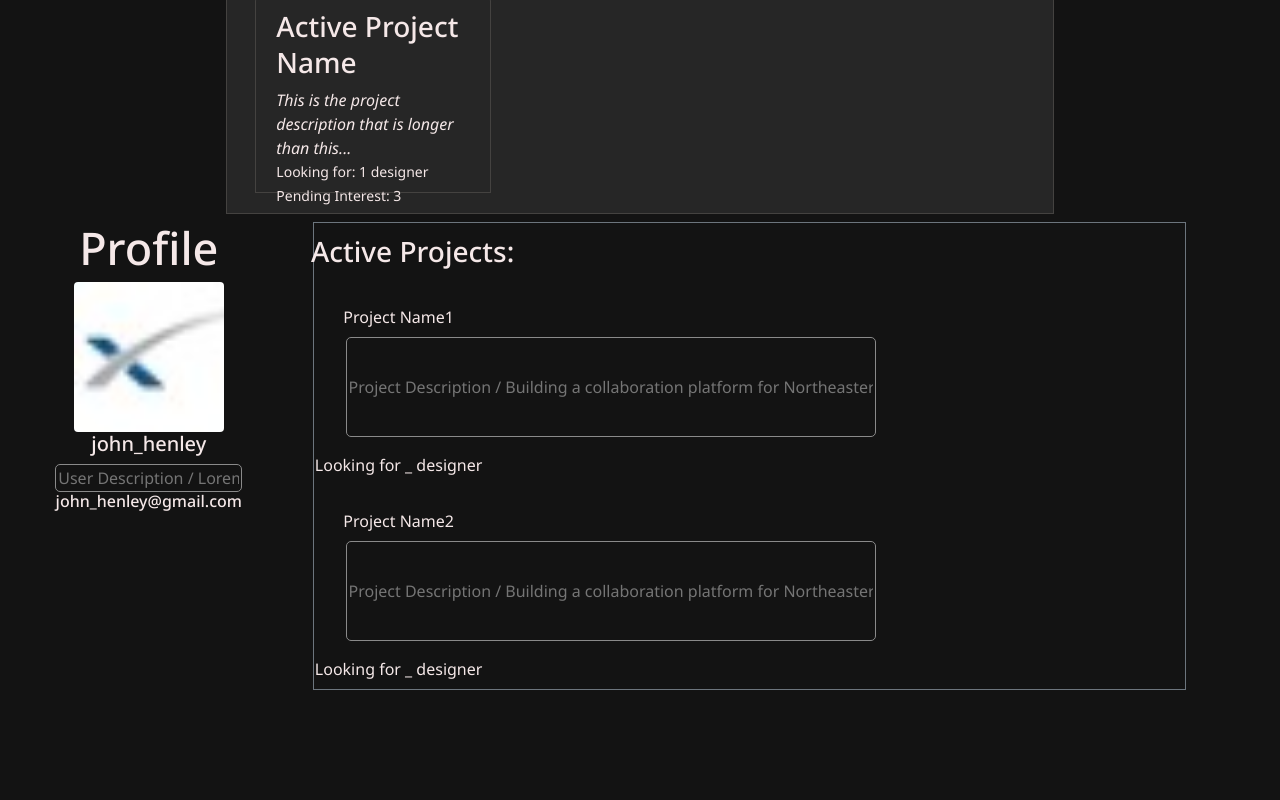
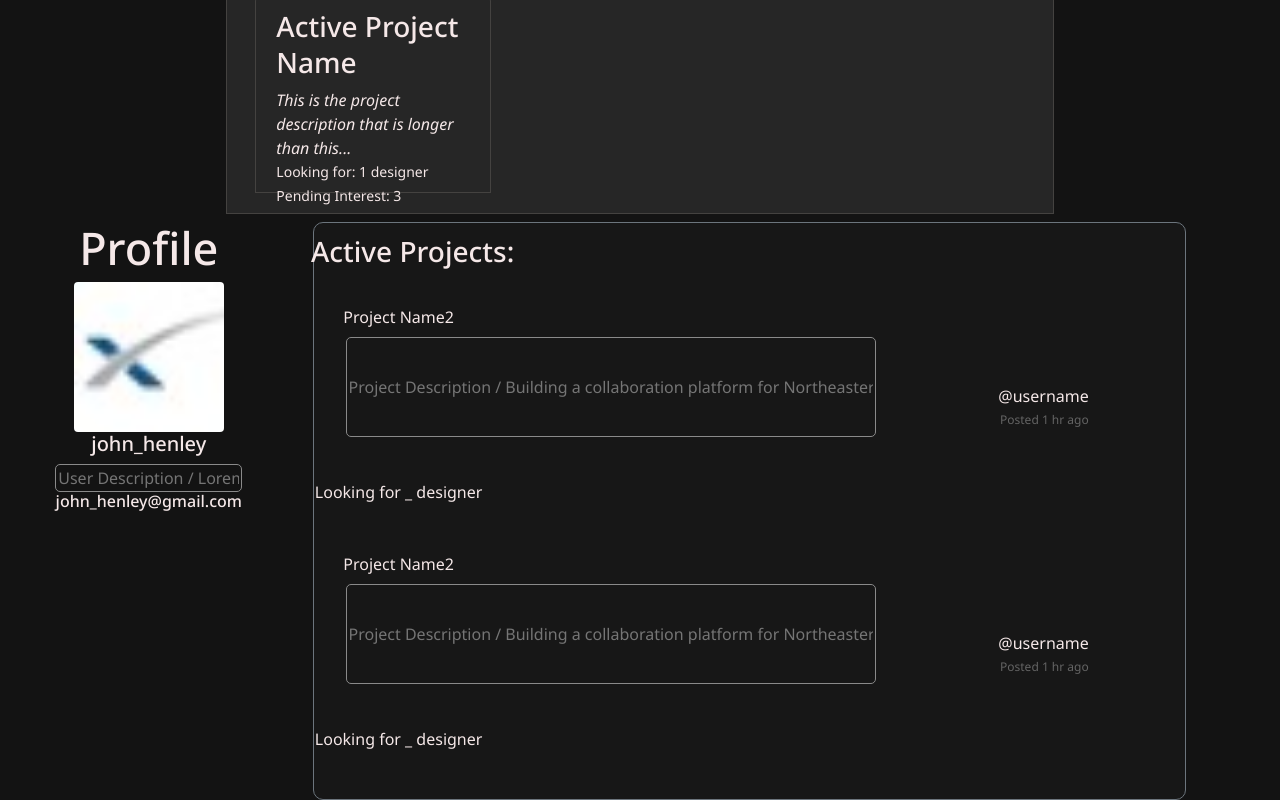
Before and after one commit to alex-oh/collab-react, a React (Create React App) app: page /#/home in a window 1280 px wide. Shown: the part 1761-2561 px from the top of the page. Before the commit the page ends 2451 px from the top, so only its background shows below. Built offline with nearby package versions, Linux system fonts and the light colour scheme; a web font is replaced by a local one.

Commit message:
fix active project view

```diff
--- /dev/null
+++ b/src/pages/profile/active-profile-view.css
@@ -0,0 +1,4 @@
+.username-posthr.text-right{
+    margin-top: -10%;
+    margin-right: -80%;
+}
--- /dev/null
+++ b/src/pages/profile/active-project-view.js
@@ -0,0 +1,29 @@
+import React from "react";
+import "./active-profile-view.css"
+import "./index.css"
+
+function ActiveProjectView() {
+  return (
+    <div className="col-8 Active_Project_Container_text">
+      <div>
+        <h7 className="Active_Project_Container_ProjectName">Project Name2</h7>
+      </div>
+      <div>
+        <input
+          type="text"
+          className="mt-2 py-3 w-100 Active_Project_Container_ProjectDescription"
+          placeholder="Project Description / Building a collaboration platform for Northeastern students Lorem ipsum dolor sit amet, consectetur elit, sed do eiusmod tempor incididunt ut labore et dolore magna"
+        />
+        <div className="username-posthr text-right">
+          <div>@username</div>
+          <div className="subtext">Posted 1 hr ago</div>
+        </div>
+      </div>
+      <div className="mt-2 py-5 px-2 Active_Project_Container_LookingFor">
+        <h7>Looking for _ designer</h7>
+      </div>
+    </div>
+  );
+}
+
+export default ActiveProjectView;
--- a/src/pages/profile/index.css
+++ b/src/pages/profile/index.css
@@ -23,3 +23,11 @@
     height: 100px;
     width:100px;
 }
+
+.col-8.border.border-secondary.main-content{
+    background-color: #171717;
+    border-radius: 10px;
+    border-color: #8a8a8a;
+    border-style: solid;
+    border-width: 2px;
+}
--- a/src/pages/profile/index.js
+++ b/src/pages/profile/index.js
@@ -4,6 +4,7 @@ import React from "react";
 import UserIcon from "../../assets/Image/spacex.jpg";
 
 import "./index.css";
+import ActiveProjectView from "./active-project-view";
 
 function MainProfile() {
   return (
@@ -24,45 +25,8 @@ function MainProfile() {
               <div className="col-4 mt-2 py-2 px-2 w-75 Active_Project_Container_image">
 
               </div>
-              <div className="col-8 Active_Project_Container_text">
-                <div>
-                  <h7 className="Active_Project_Container_ProjectName">
-                    Project Name1
-                  </h7>
-                </div>
-                <div>
-                  <input
-                    type="text"
-                    className="mt-2 py-3 w-100 Active_Project_Container_ProjectDescription"
-                    placeholder="Project Description / Building a collaboration platform for Northeastern students Lorem ipsum dolor sit amet, consectetur elit, sed do eiusmod tempor incididunt ut labore et dolore magna"
-                  />
-                </div>
-                <div className="mt-2 py-2 px-2 Active_Project_Container_LookingFor">
-                  <h7>Looking for _ designer</h7>
-                </div>
-              </div>
-              <div classname="Project_Name_2">
-                <div className="col-4 mt-2 py-2 px-2 w-75 Active_Project_Container_image">
-
-                </div>
-                <div className="col-8 Active_Project_Container_text">
-                  <div>
-                    <h7 className="Active_Project_Container_ProjectName">
-                      Project Name2
-                    </h7>
-                  </div>
-                  <div>
-                    <input
-                      type="text"
-                      className="mt-2 py-3 w-100 Active_Project_Container_ProjectDescription"
-                      placeholder="Project Description / Building a collaboration platform for Northeastern students Lorem ipsum dolor sit amet, consectetur elit, sed do eiusmod tempor incididunt ut labore et dolore magna"
-                    />
-                  </div>
-                  <div className="mt-2 py-2 px-2 Active_Project_Container_LookingFor">
-                    <h7>Looking for _ designer</h7>
-                  </div>
-                </div>
-              </div>
+                <ActiveProjectView />
+                <ActiveProjectView />
             </div>
           </div>
         </div>
```
